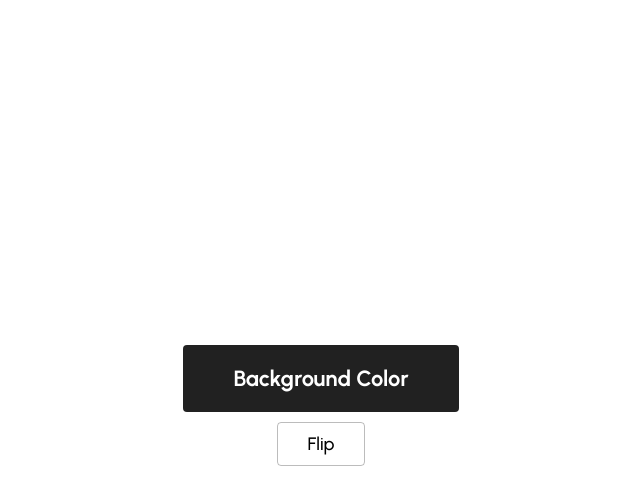
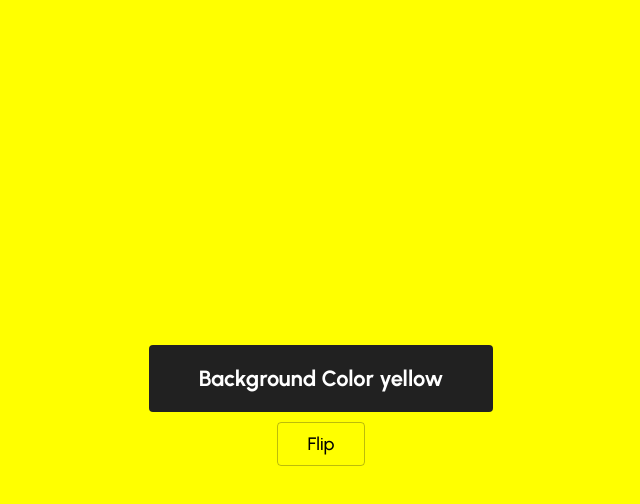
Before and after one commit to Tphalen13/ColorFlipper, a plain HTML site: page colorFlipper/index.html in a window 1280 px wide. Both pictures are taken after a click on the button "Flip". Shown: the whole page, without its empty margins (319-959 px from the left). Drawn offline with Linux system fonts and the light colour scheme.

Commit message:
Followed tutorial to create the javaScript file and the index file.

```diff
--- a/colorFlipper/index.html
+++ b/colorFlipper/index.html
@@ -17,5 +17,6 @@
         </div>
         <button class="btn">Flip</button>
     </section>
+    <script src="/script.js"></script>
 </body>
 </html>
--- a/colorFlipper/script.js
+++ b/colorFlipper/script.js
@@ -0,0 +1,14 @@
+const colors = [" coral", " aqua", " yellow", " violet", " green", " red"];
+
+const btn = document.querySelector(".btn");
+const color = document.querySelector("#color");
+
+const randomNumber = () => {
+    return Math.floor(Math.random() * colors.length);
+};
+
+btn.addEventListener("click", () => {
+    const num = randomNumber();
+    document.body.style.backgroundColor = colors[num];
+    color.textContent = colors[num];
+});
```
